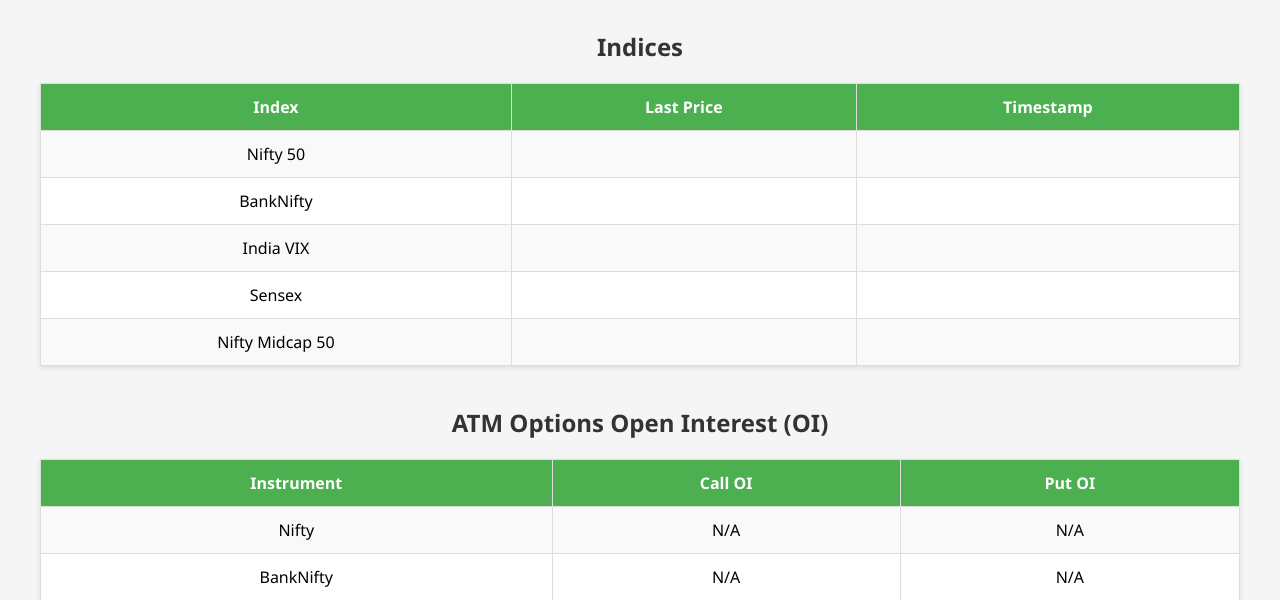
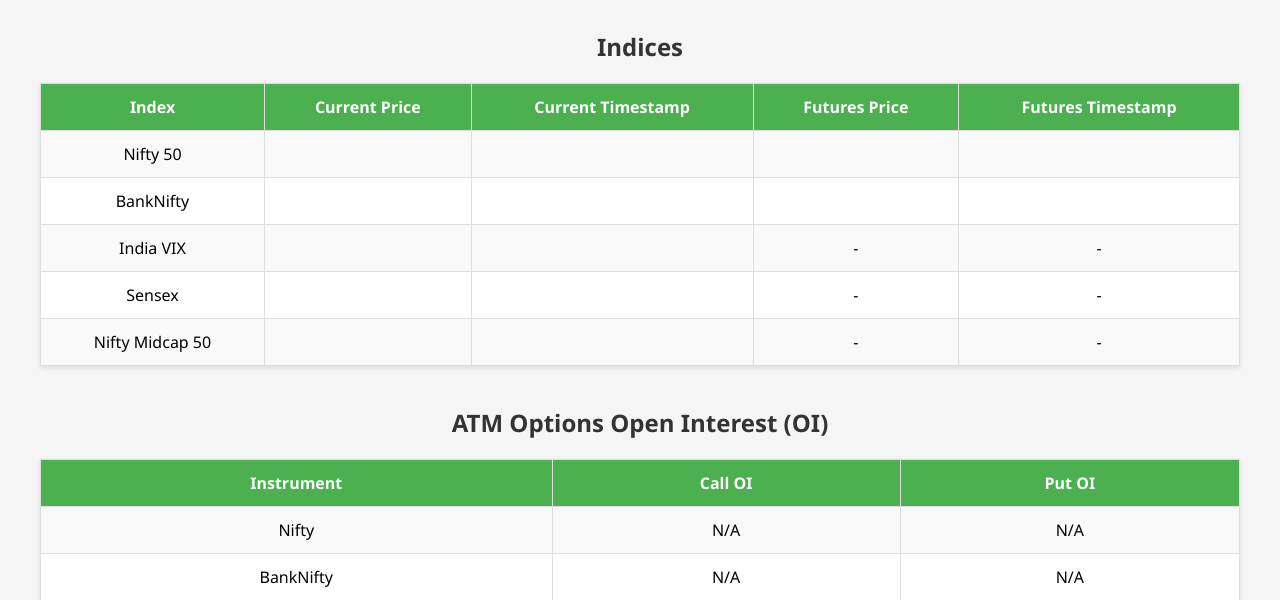
Before and after one commit to rohankamat02/bhavsuche, a Flask app: template templates/index.html in a window 1280 px wide. Shown: the part 93-693 px from the top of the page. Run offline with Flask 3, Linux system fonts and the light colour scheme; the template is opened without the code that fills it, so the values that code supplies are empty.

Commit message:
Add futures data and update expiry logic

```diff
--- a/main.py
+++ b/main.py
@@ -60,14 +60,75 @@
     "NSE:AUBANK"  # AU Small Finance Bank
 ]
 
-# Function to get the current weekly expiry for Nifty and BankNifty
-def get_current_expiry():
+# Function to get the last Thursday of the month, adjusting for bank holidays
+def get_last_thursday_of_month(year, month):
+    # Get the last day of the month
+    last_day = (datetime.date(year, month + 1, 1) - datetime.timedelta(days=1)) if month < 12 else datetime.date(year, 12, 31)
+
+    # Find the last Thursday
+    current_date = last_day
+    while current_date.weekday() != 3:  # 3 is Thursday
+        current_date -= datetime.timedelta(days=1)
+
+    # Check if the last Thursday is a bank holiday
+    while current_date.strftime("%Y-%m-%d") in BANK_HOLIDAYS:
+        current_date -= datetime.timedelta(days=1)  # Move to Wednesday if Thursday is a holiday
+        while current_date.weekday() != 2:  # 2 is Wednesday
+            current_date -= datetime.timedelta(days=1)
+
+    return current_date
+
+# Function to get the last Thursday of the week, adjusting for bank holidays
+def get_last_thursday_of_week(start_date):
+    # Find the end of the week (Saturday)
+    days_to_saturday = (5 - start_date.weekday() + 7) % 7  # 5 is Saturday
+    end_of_week = start_date + datetime.timedelta(days=days_to_saturday)
+
+    # Find the last Thursday of the week
+    current_date = end_of_week
+    while current_date.weekday() != 3:  # 3 is Thursday
+        current_date -= datetime.timedelta(days=1)
+
+    # Check if the last Thursday is a bank holiday
+    while current_date.strftime("%Y-%m-%d") in BANK_HOLIDAYS:
+        current_date -= datetime.timedelta(days=1)  # Move to Wednesday if Thursday is a holiday
+        while current_date.weekday() != 2:  # 2 is Wednesday
+            current_date -= datetime.timedelta(days=1)
+
+    return current_date
+
+# Function to get the current monthly expiry for BankNifty
+def get_banknifty_monthly_expiry():
     today = datetime.date.today()
-    # Assuming weekly expiry is on Thursday for Nifty/BankNifty
-    days_to_thursday = (3 - today.weekday() + 7) % 7  # 3 is Thursday
-    if days_to_thursday == 0 and today.weekday() > 3:  # If today is past Thursday
-        days_to_thursday = 7
-    expiry_date = today + datetime.timedelta(days=days_to_thursday)
+    year = today.year
+    month = today.month
+
+    # If today is past the expiry date of the current month, move to the next month
+    last_thursday = get_last_thursday_of_month(year, month)
+    if today > last_thursday:
+        month += 1
+        if month > 12:
+            month = 1
+            year += 1
+        last_thursday = get_last_thursday_of_month(year, month)
+
+    return last_thursday
+
+# Function to get the current weekly expiry for Nifty
+def get_nifty_weekly_expiry():
+    today = datetime.date.today()
+
+    # Find the start of the week (Monday)
+    start_of_week = today - datetime.timedelta(days=today.weekday())
+
+    # Find the next Thursday (or Wednesday if Thursday is a holiday)
+    expiry_date = get_last_thursday_of_week(start_of_week)
+
+    # If today is past the expiry date, move to the next week
+    if today > expiry_date:
+        start_of_week += datetime.timedelta(days=7)
+        expiry_date = get_last_thursday_of_week(start_of_week)
+
     return expiry_date
 
 # Function to fetch ATM option contracts for summary
@@ -75,8 +136,9 @@
     # Fetch all instruments
     instruments = kite.instruments("NFO")
 
-    # Get current expiry
-    expiry_date = get_current_expiry()
+    # Get current expiry dates
+    nifty_expiry = get_nifty_weekly_expiry()
+    banknifty_expiry = get_banknifty_monthly_expiry()
 
     # Find Nifty and BankNifty ATM options
     nifty_call = None
@@ -98,19 +160,18 @@
     banknifty_strike = round(banknifty_spot / 100) * 100 if banknifty_spot else 0
 
     for instrument in instruments:
-        if instrument["expiry"] == expiry_date:
-            # Nifty Call and Put
-            if instrument["name"] == "NIFTY" and instrument["strike"] == nifty_strike:
-                if instrument["instrument_type"] == "CE":
-                    nifty_call = instrument["tradingsymbol"]
-                elif instrument["instrument_type"] == "PE":
-                    nifty_put = instrument["tradingsymbol"]
-            # BankNifty Call and Put
-            if instrument["name"] == "BANKNIFTY" and instrument["strike"] == banknifty_strike:
-                if instrument["instrument_type"] == "CE":
-                    banknifty_call = instrument["tradingsymbol"]
-                elif instrument["instrument_type"] == "PE":
-                    banknifty_put = instrument["tradingsymbol"]
+        # Nifty Call and Put
+        if instrument["expiry"] == nifty_expiry and instrument["name"] == "NIFTY" and instrument["strike"] == nifty_strike:
+            if instrument["instrument_type"] == "CE":
+                nifty_call = instrument["tradingsymbol"]
+            elif instrument["instrument_type"] == "PE":
+                nifty_put = instrument["tradingsymbol"]
+        # BankNifty Call and Put
+        if instrument["expiry"] == banknifty_expiry and instrument["name"] == "BANKNIFTY" and instrument["strike"] == banknifty_strike:
+            if instrument["instrument_type"] == "CE":
+                banknifty_call = instrument["tradingsymbol"]
+            elif instrument["instrument_type"] == "PE":
+                banknifty_put = instrument["tradingsymbol"]
 
     return nifty_call, nifty_put, banknifty_call, banknifty_put
 
@@ -119,8 +180,9 @@
     # Fetch all instruments for NFO (futures and options)
     instruments = kite.instruments("NFO")
 
-    # Get current expiry
-    expiry_date = get_current_expiry()
+    # Get current expiry dates
+    nifty_expiry = get_nifty_weekly_expiry()
+    banknifty_expiry = get_banknifty_monthly_expiry()
 
     # Define strike ranges
     nifty_strike_range = range(20000, 25001, 100)  # Nifty: 20000 to 25000, step 100
@@ -135,23 +197,22 @@
     banknifty_symbols = []
 
     for instrument in instruments:
-        if instrument["expiry"] == expiry_date:
-            # Nifty options
-            if instrument["name"] == "NIFTY" and instrument["strike"] in nifty_strike_range:
-                if instrument["instrument_type"] == "CE":
-                    nifty_options["calls"][instrument["strike"]] = instrument["tradingsymbol"]
-                    nifty_symbols.append(f"NFO:{instrument['tradingsymbol']}")
-                elif instrument["instrument_type"] == "PE":
-                    nifty_options["puts"][instrument["strike"]] = instrument["tradingsymbol"]
-                    nifty_symbols.append(f"NFO:{instrument['tradingsymbol']}")
-            # BankNifty options
-            if instrument["name"] == "BANKNIFTY" and instrument["strike"] in banknifty_strike_range:
-                if instrument["instrument_type"] == "CE":
-                    banknifty_options["calls"][instrument["strike"]] = instrument["tradingsymbol"]
-                    banknifty_symbols.append(f"NFO:{instrument['tradingsymbol']}")
-                elif instrument["instrument_type"] == "PE":
-                    banknifty_options["puts"][instrument["strike"]] = instrument["tradingsymbol"]
-                    banknifty_symbols.append(f"NFO:{instrument['tradingsymbol']}")
+        # Nifty options
+        if instrument["expiry"] == nifty_expiry and instrument["name"] == "NIFTY" and instrument["strike"] in nifty_strike_range:
+            if instrument["instrument_type"] == "CE":
+                nifty_options["calls"][instrument["strike"]] = instrument["tradingsymbol"]
+                nifty_symbols.append(f"NFO:{instrument['tradingsymbol']}")
+            elif instrument["instrument_type"] == "PE":
+                nifty_options["puts"][instrument["strike"]] = instrument["tradingsymbol"]
+                nifty_symbols.append(f"NFO:{instrument['tradingsymbol']}")
+        # BankNifty options
+        if instrument["expiry"] == banknifty_expiry and instrument["name"] == "BANKNIFTY" and instrument["strike"] in banknifty_strike_range:
+            if instrument["instrument_type"] == "CE":
+                banknifty_options["calls"][instrument["strike"]] = instrument["tradingsymbol"]
+                banknifty_symbols.append(f"NFO:{instrument['tradingsymbol']}")
+            elif instrument["instrument_type"] == "PE":
+                banknifty_options["puts"][instrument["strike"]] = instrument["tradingsymbol"]
+                banknifty_symbols.append(f"NFO:{instrument['tradingsymbol']}")
 
     # Fetch quotes for all option contracts
     all_symbols = nifty_symbols + banknifty_symbols
@@ -204,6 +265,53 @@
 
     return nifty_chain, banknifty_chain
 
+# Function to fetch Nifty and BankNifty futures data for the current month
+def get_futures_data():
+    # Get the current month and year
+    today = datetime.date.today()
+    year = today.year
+    month = today.month
+
+    # Get the last Thursday of the current month for futures expiry
+    futures_expiry = get_last_thursday_of_month(year, month)
+
+    # If today is past the expiry, move to the next month
+    if today > futures_expiry:
+        month += 1
+        if month > 12:
+            month = 1
+            year += 1
+        futures_expiry = get_last_thursday_of_month(year, month)
+
+    # Format the expiry for the trading symbol (e.g., "25APR" for April 2025)
+    expiry_str = futures_expiry.strftime("%y%b").upper()  # e.g., "25APR"
+
+    # Define futures symbols
+    nifty_future_symbol = f"NFO:NIFTY{expiry_str}FUT"
+    banknifty_future_symbol = f"NFO:BANKNIFTY{expiry_str}FUT"
+
+    # Fetch futures data
+    try:
+        futures_data = kite.quote([nifty_future_symbol, banknifty_future_symbol])
+        nifty_future = futures_data.get(nifty_future_symbol, {})
+        banknifty_future = futures_data.get(banknifty_future_symbol, {})
+        return {
+            "nifty_future": {
+                "ltp": nifty_future.get("last_price", "N/A"),
+                "timestamp": nifty_future.get("last_time", "Market Closed")
+            },
+            "banknifty_future": {
+                "ltp": banknifty_future.get("last_price", "N/A"),
+                "timestamp": banknifty_future.get("last_time", "Market Closed")
+            }
+        }
+    except Exception as e:
+        print(f"Error fetching futures data: {e}")
+        return {
+            "nifty_future": {"ltp": "N/A", "timestamp": "Market Closed"},
+            "banknifty_future": {"ltp": "N/A", "timestamp": "Market Closed"}
+        }
+
 # Function to fetch BankNifty constituent stocks' LTP, % change, and volume
 def get_bank_stocks_data():
     try:
@@ -240,6 +348,9 @@
         sensex = indices["BSE:SENSEX"]
         nifty_midcap = indices["NSE:NIFTY MIDCAP 50"]
 
+        # Fetch futures data for Nifty and BankNifty
+        futures = get_futures_data()
+
         # Fetch ATM OI data for Nifty and BankNifty
         nifty_call_symbol, nifty_put_symbol, banknifty_call_symbol, banknifty_put_symbol = get_atm_option_contracts()
         option_symbols = [f"NFO:{symbol}" for symbol in [nifty_call_symbol, nifty_put_symbol, banknifty_call_symbol, banknifty_put_symbol] if symbol]
@@ -275,6 +386,7 @@
                 "last_price": nifty_midcap.get("last_price", "N/A"),
                 "timestamp": nifty_midcap.get("last_time", "Market Closed")
             },
+            "futures": futures,
             "options": {
                 "nifty_call": options_data.get(f"NFO:{nifty_call_symbol}", {}).get("oi", "N/A"),
                 "nifty_put": options_data.get(f"NFO:{nifty_put_symbol}", {}).get("oi", "N/A"),
--- a/templates/index.html
+++ b/templates/index.html
@@ -99,33 +99,45 @@
             <table>
                 <tr>
                     <th>Index</th>
-                    <th>Last Price</th>
-                    <th>Timestamp</th>
+                    <th>Current Price</th>
+                    <th>Current Timestamp</th>
+                    <th>Futures Price</th>
+                    <th>Futures Timestamp</th>
                 </tr>
                 <tr>
                     <td>Nifty 50</td>
                     <td>{{ data.nifty.last_price }}</td>
                     <td>{{ data.nifty.timestamp }}</td>
+                    <td>{{ data.futures.nifty_future.ltp }}</td>
+                    <td>{{ data.futures.nifty_future.timestamp }}</td>
                 </tr>
                 <tr>
                     <td>BankNifty</td>
                     <td>{{ data.banknifty.last_price }}</td>
                     <td>{{ data.banknifty.timestamp }}</td>
+                    <td>{{ data.futures.banknifty_future.ltp }}</td>
+                    <td>{{ data.futures.banknifty_future.timestamp }}</td>
                 </tr>
                 <tr>
                     <td>India VIX</td>
                     <td>{{ data.india_vix.last_price }}</td>
                     <td>{{ data.india_vix.timestamp }}</td>
+                    <td>-</td>
+                    <td>-</td>
                 </tr>
                 <tr>
                     <td>Sensex</td>
                     <td>{{ data.sensex.last_price }}</td>
                     <td>{{ data.sensex.timestamp }}</td>
+                    <td>-</td>
+                    <td>-</td>
                 </tr>
                 <tr>
                     <td>Nifty Midcap 50</td>
                     <td>{{ data.nifty_midcap.last_price }}</td>
                     <td>{{ data.nifty_midcap.timestamp }}</td>
+                    <td>-</td>
+                    <td>-</td>
                 </tr>
             </table>
         </div>
```
